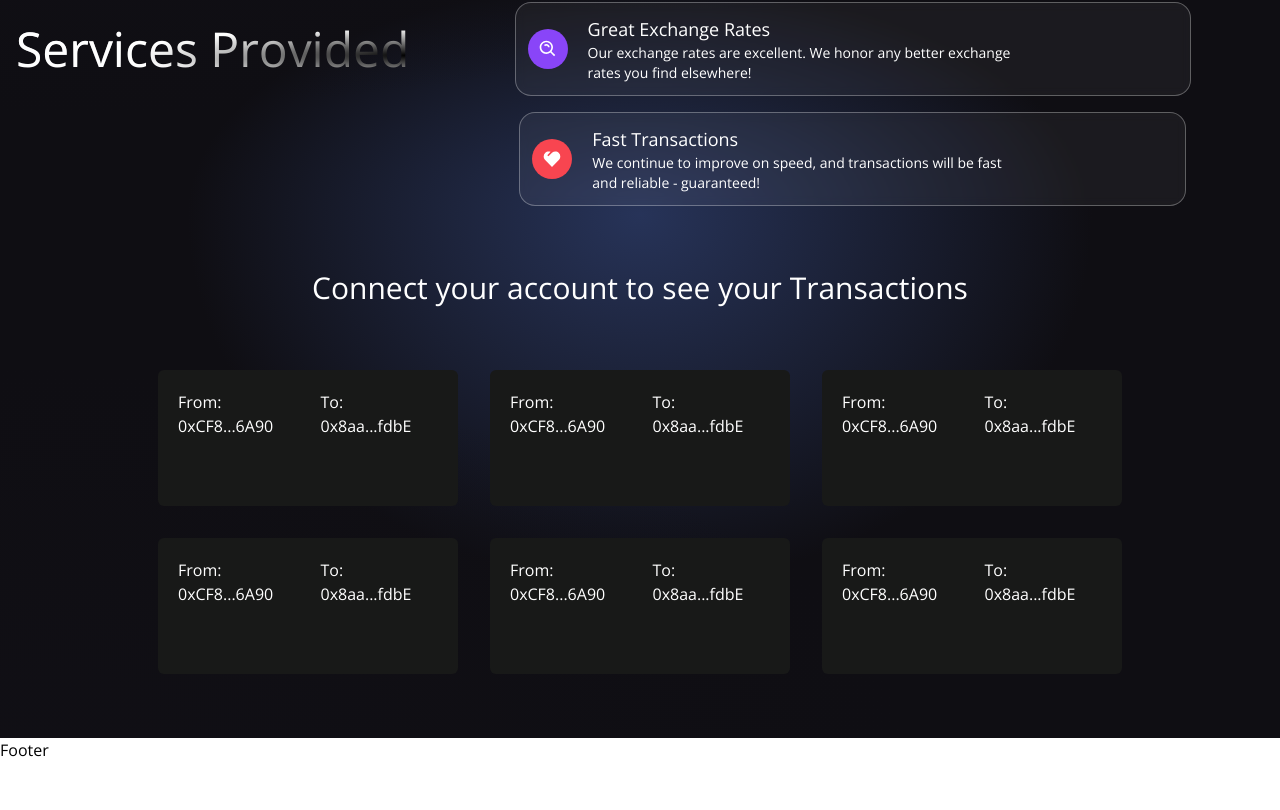
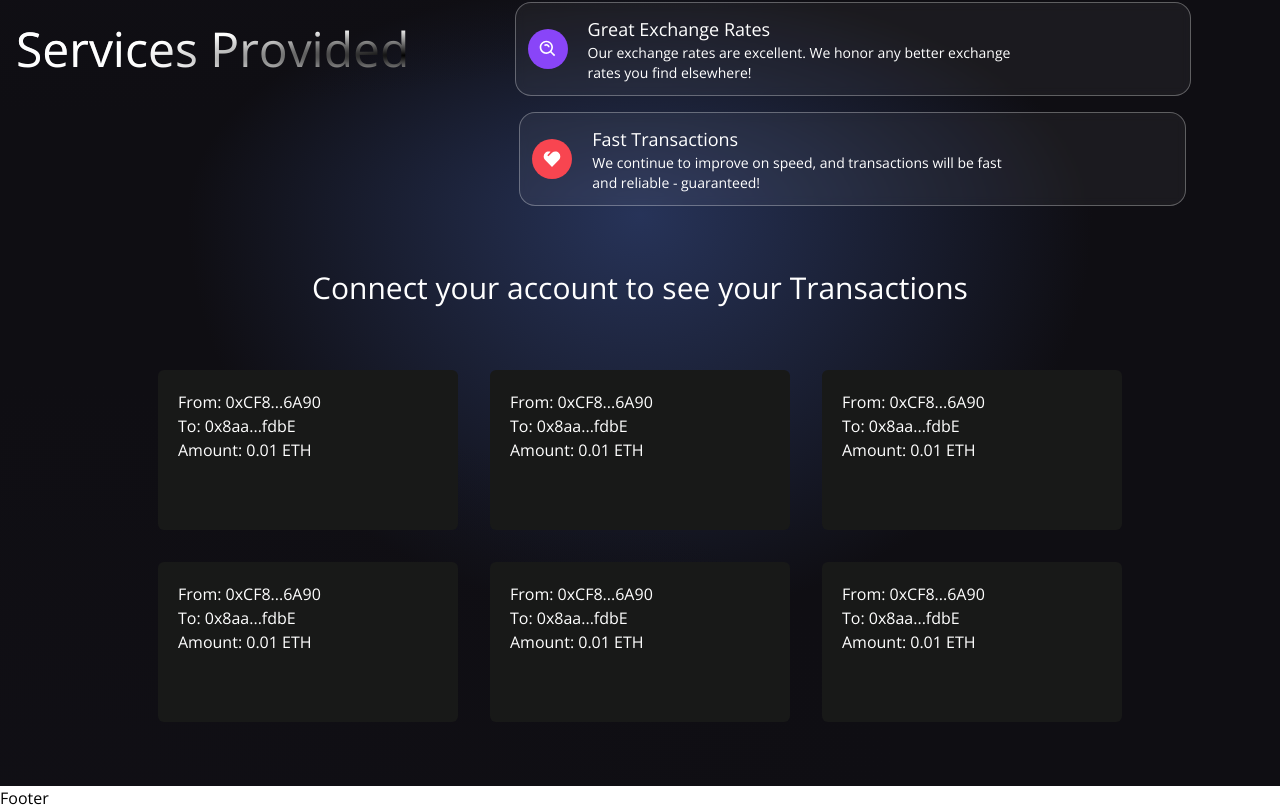
Before and after one commit to paulinavcole/P-Krypt, a React (Vite) app in the folder client/: page / in a window 1280 px wide. Shown: the part 1265-2075 px from the top of the page. Before the commit the page ends 2027 px from the top, so only its background shows below. Built offline with nearby package versions, Linux system fonts and the light colour scheme.

Commit message:
ETH amount showing for each transaction

```diff
--- a/client/src/components/Transactions.jsx
+++ b/client/src/components/Transactions.jsx
@@ -16,13 +16,14 @@ const TransactionCard = ( {addressTo, addressFrom, timestamp, message, keyword,
             flex-col p-3 rounded-md hover:shadow-2xl
         '>
             <div className='display-flex justify-start w-full mb-6 p-2"'>
-                <div className='flex justify-start w-full mb-6 p-2'>
+                <div className='w-full mb-6 p-2'>
                     <a href={`https://goerli.etherscan.io/address/${addressFrom}`} target="_blank" rel="noreferrer">
                         <p className="text-white text-base">From: {shortenAddress(addressFrom)}</p>
                     </a>
                     <a href={`https://goerli.etherscan.io/address/${addressTo}`} target="_blank" rel="noreferrer">
                         <p className="text-white text-base">To: {shortenAddress(addressTo)}</p>
                     </a>
+                    <p className='text-white text-base'>Amount: {amount} ETH</p>
                 </div>
             </div>
         </div>
```
